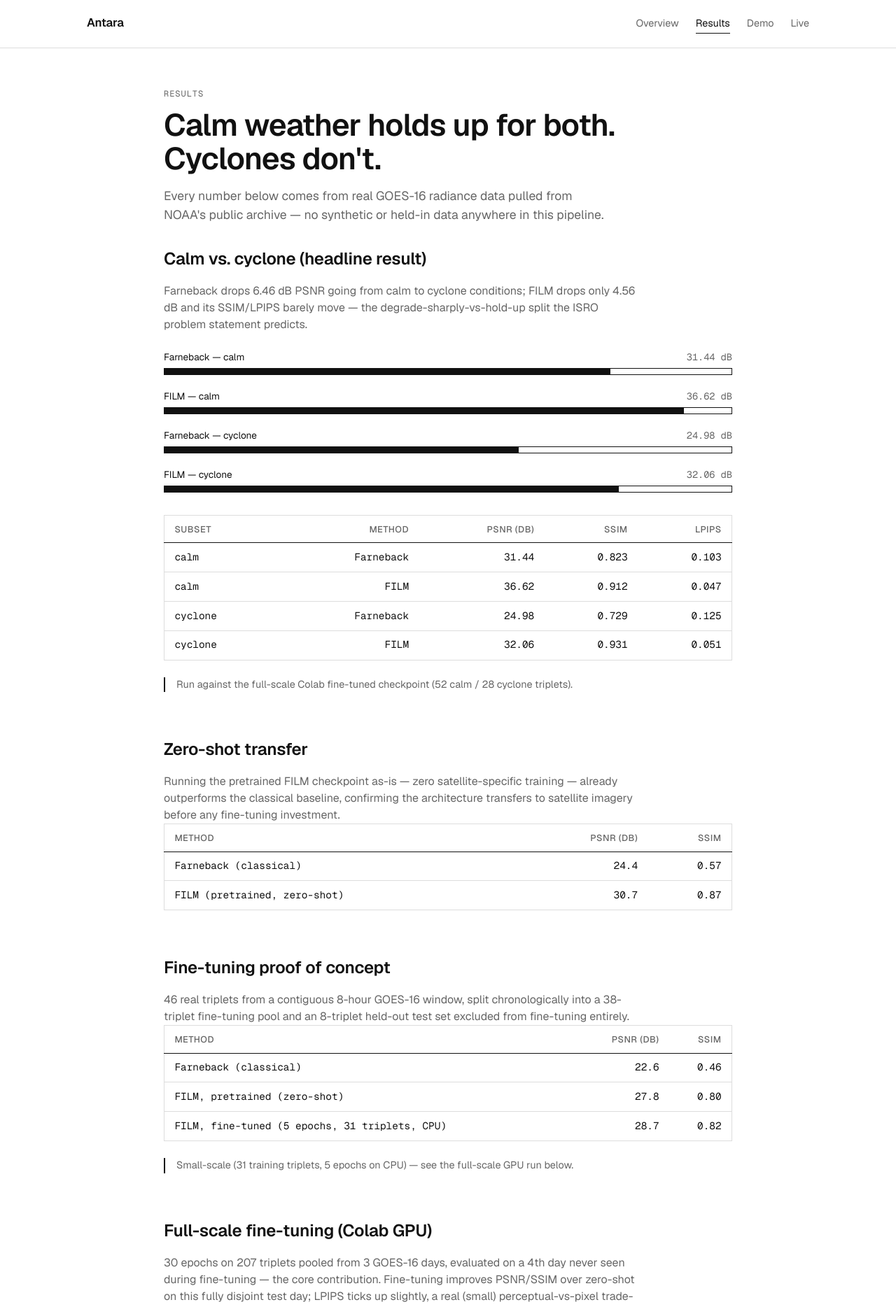
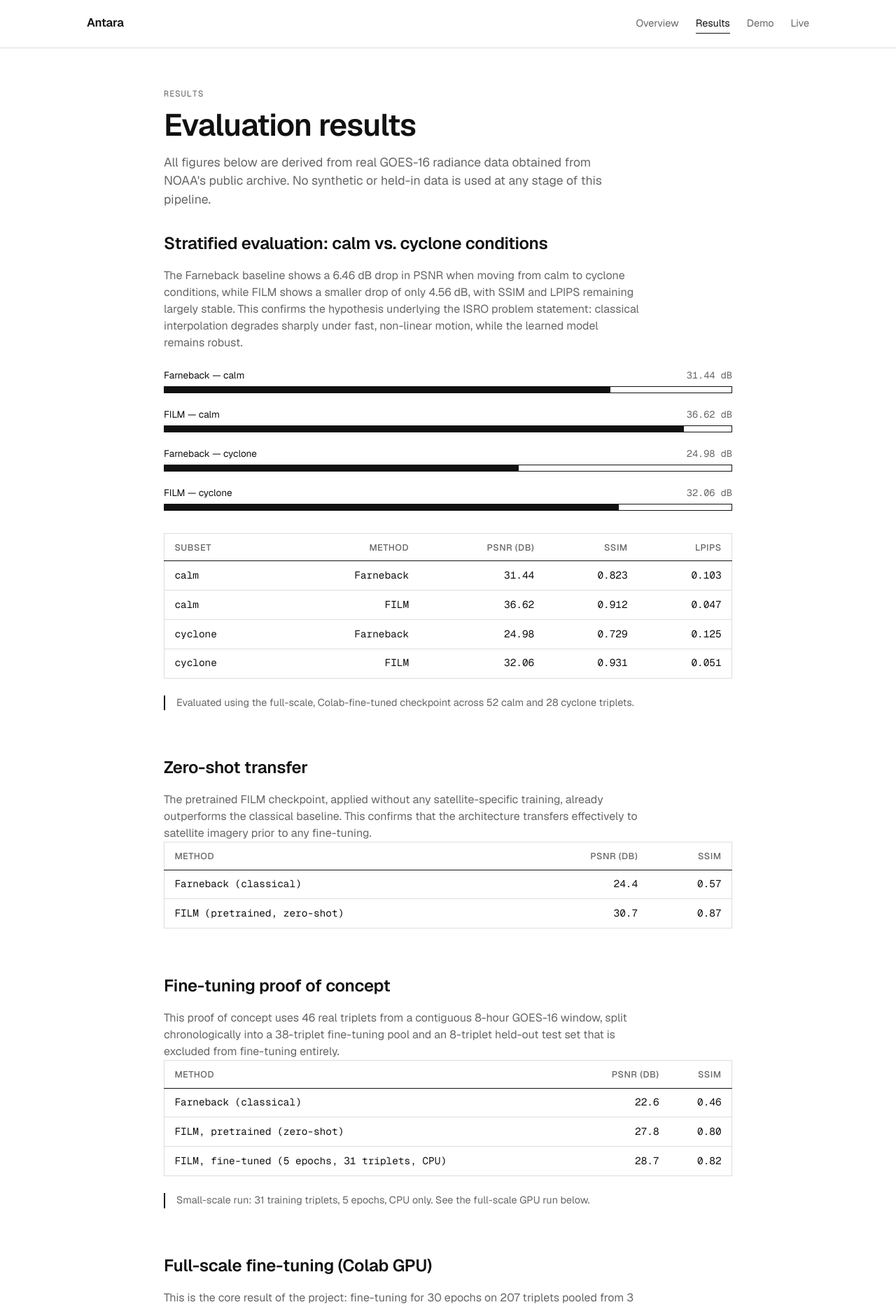
Before and after one commit to HimanshuSolo/Antara, a Next.js app in the folder web/: page /results in a window 1280 px wide. Shown: the top 1868 px of the page at 70% size. Built offline with nearby package versions, Linux system fonts and the light colour scheme.

Commit message:
docs(web): rewrite results page copy for a formal project presentation

```diff
--- a/web/app/results/page.tsx
+++ b/web/app/results/page.tsx
@@ -17,18 +17,21 @@ export default function ResultsPage() {
   return (
     <div className="container section">
       <div className="section-label">Results</div>
-      <h1>Calm weather holds up for both. Cyclones don&apos;t.</h1>
+      <h1>Evaluation results</h1>
       <p className="lede">
-        Every number below comes from real GOES-16 radiance data pulled from NOAA&apos;s public
-        archive — no synthetic or held-in data anywhere in this pipeline.
+        All figures below are derived from real GOES-16 radiance data obtained from
+        NOAA&apos;s public archive. No synthetic or held-in data is used at any stage of this
+        pipeline.
       </p>
 
       <section className="section--tight">
-        <h2>Calm vs. cyclone (headline result)</h2>
+        <h2>Stratified evaluation: calm vs. cyclone conditions</h2>
         <p className="prose">
-          Farneback drops 6.46 dB PSNR going from calm to cyclone conditions; FILM drops only
-          4.56 dB and its SSIM/LPIPS barely move — the degrade-sharply-vs-hold-up split the ISRO
-          problem statement predicts.
+          The Farneback baseline shows a 6.46 dB drop in PSNR when moving from calm to cyclone
+          conditions, while FILM shows a smaller drop of only 4.56 dB, with SSIM and LPIPS
+          remaining largely stable. This confirms the hypothesis underlying the ISRO problem
+          statement: classical interpolation degrades sharply under fast, non-linear motion,
+          while the learned model remains robust.
         </p>
         <PsnrBarChart />
         <div style={{ marginTop: "2rem" }}>
@@ -49,16 +52,17 @@ export default function ResultsPage() {
           />
         </div>
         <p className="caveat">
-          Run against the full-scale Colab fine-tuned checkpoint (52 calm / 28 cyclone triplets).
+          Evaluated using the full-scale, Colab-fine-tuned checkpoint across 52 calm and 28
+          cyclone triplets.
         </p>
       </section>
 
       <section className="section--tight">
         <h2>Zero-shot transfer</h2>
         <p className="prose">
-          Running the pretrained FILM checkpoint as-is — zero satellite-specific training —
-          already outperforms the classical baseline, confirming the architecture transfers to
-          satellite imagery before any fine-tuning investment.
+          The pretrained FILM checkpoint, applied without any satellite-specific training,
+          already outperforms the classical baseline. This confirms that the architecture
+          transfers effectively to satellite imagery prior to any fine-tuning.
         </p>
         <ResultsTable
           columns={["Method", "PSNR (dB)", "SSIM"]}
@@ -72,9 +76,9 @@ export default function ResultsPage() {
       <section className="section--tight">
         <h2>Fine-tuning proof of concept</h2>
         <p className="prose">
-          46 real triplets from a contiguous 8-hour GOES-16 window, split chronologically into a
-          38-triplet fine-tuning pool and an 8-triplet held-out test set excluded from
-          fine-tuning entirely.
+          This proof of concept uses 46 real triplets from a contiguous 8-hour GOES-16 window,
+          split chronologically into a 38-triplet fine-tuning pool and an 8-triplet held-out
+          test set that is excluded from fine-tuning entirely.
         </p>
         <ResultsTable
           columns={["Method", "PSNR (dB)", "SSIM"]}
@@ -84,17 +88,19 @@ export default function ResultsPage() {
           }))}
         />
         <p className="caveat">
-          Small-scale (31 training triplets, 5 epochs on CPU) — see the full-scale GPU run below.
+          Small-scale run: 31 training triplets, 5 epochs, CPU only. See the full-scale GPU run
+          below.
         </p>
       </section>
 
       <section className="section--tight">
         <h2>Full-scale fine-tuning (Colab GPU)</h2>
         <p className="prose">
-          30 epochs on 207 triplets pooled from 3 GOES-16 days, evaluated on a 4th day never seen
-          during fine-tuning — the core contribution. Fine-tuning improves PSNR/SSIM over
-          zero-shot on this fully disjoint test day; LPIPS ticks up slightly, a real (small)
-          perceptual-vs-pixel trade-off rather than a straight win on every metric.
+          This is the core result of the project: fine-tuning for 30 epochs on 207 triplets
+          pooled from 3 GOES-16 days, evaluated on a 4th, fully disjoint day never seen during
+          training. Fine-tuning improves PSNR and SSIM over the zero-shot baseline; LPIPS
+          increases marginally, reflecting a small perceptual-versus-pixel trade-off rather than
+          a uniform improvement across all metrics.
         </p>
         <ResultsTable
           columns={["Method", "PSNR (dB)", "SSIM", "LPIPS"]}
@@ -104,16 +110,17 @@ export default function ResultsPage() {
           }))}
         />
         <p className="caveat">
-          Run for real in <code>notebooks/finetune_on_colab.ipynb</code> on a Colab T4 GPU.
+          Executed in <code>notebooks/finetune_on_colab.ipynb</code> on a Colab T4 GPU.
         </p>
       </section>
 
       <section className="section--tight">
         <h2>Patch-size ablation</h2>
         <p className="prose">
-          FILM&apos;s PSNR/SSIM barely move across a 16× range in patch area (128px → 512px) — it
-          isn&apos;t relying on extra spatial context. Farneback improves somewhat with more
-          context but stays well below FILM at every size.
+          FILM&apos;s PSNR and SSIM remain nearly constant across a 16&times; range in patch area
+          (128px to 512px), indicating that the model does not depend on additional spatial
+          context. Farneback improves modestly with more context but remains well below FILM at
+          every patch size.
         </p>
         <ResultsTable
           columns={["Size", "Method", "PSNR (dB)", "SSIM", "LPIPS"]}
```
